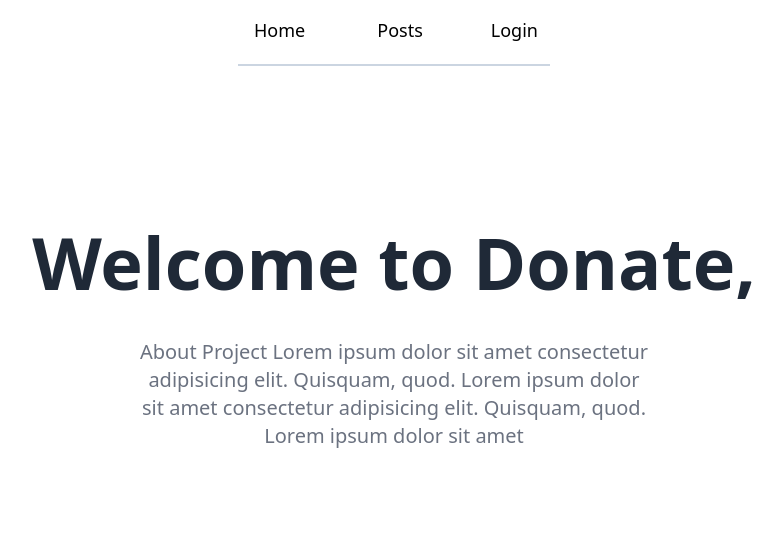
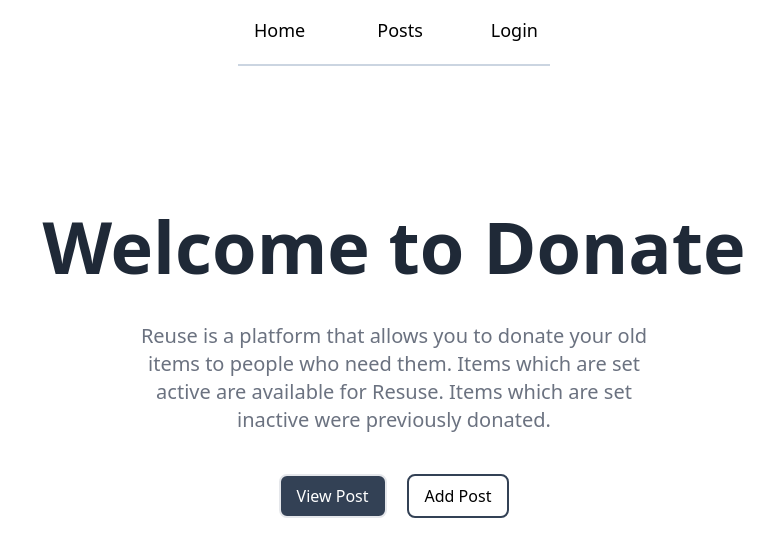
Before and after one commit to abhishekpatelmc/sustain-hack, a Next.js app: page / in a window 1280 px wide. Shown: the top 556 px of the page, without its empty margins (246-1029 px from the left). Built offline with nearby package versions, Linux system fonts and the light colour scheme; no server answers.

Commit message:
home page content added

```diff
--- a/src/pages/create-post.tsx
+++ b/src/pages/create-post.tsx
@@ -3,11 +3,11 @@ import { storage } from "../server/lib/firebase";
 import { ref, getDownloadURL, uploadBytesResumable } from "firebase/storage";
 import Navbar from "../components/Navbar";
 import Image from "next/image";
-import { useRouter } from 'next/router'
+import { useRouter } from "next/router";
 import { server } from "../config";
 
 const CreatePost = () => {
-  const router = useRouter()
+  const router = useRouter();
   const [postsState, setPostsState] = useState([]);
   const [formData, setFormData] = useState({
     title: "",
@@ -26,9 +26,9 @@ const CreatePost = () => {
         [e.target.name]: e.target.value,
       });
     } else {
-      if(e.target.files[0]){
-      setFile(e.target.files[0]);
-      setPreview(URL.createObjectURL(e.target.files[0]));
+      if (e.target.files[0]) {
+        setFile(e.target.files[0]);
+        setPreview(URL.createObjectURL(e.target.files[0]));
       }
     }
   };
@@ -71,13 +71,13 @@ const CreatePost = () => {
       }),
     });
     res = await res.json();
-    router.push("/posts")
-
+    router.push("/posts");
   };
   const allTruthy = () => Object.values(formData).every((x) => x);
 
   return (
     <div>
+      <title>Add Post</title>
       <Navbar />
       <div className="my-10 text-center text-4xl font-bold uppercase text-slate-700">
         Add your post
@@ -146,7 +146,7 @@ const CreatePost = () => {
           </div>
           {!allTruthy() && <div>Enter all fields</div>}
           <button
-          disabled={!allTruthy()}
+            disabled={!allTruthy()}
             className={
               allTruthy()
                 ? "my-2 h-10 w-80 rounded-3xl border-2 border-green-700 text-lg hover:bg-green-700 hover:text-white"
@@ -183,7 +183,13 @@ const CreatePost = () => {
                   </span>
                 </span>
               ) : (
-                <Image width={80} height={100} className="object-cover w-80 h-full" src={preview} alt="test" />
+                <Image
+                  width={80}
+                  height={100}
+                  className="h-full w-80 object-cover"
+                  src={preview}
+                  alt="test"
+                />
               )}
               <input
                 required
--- a/src/pages/index.tsx
+++ b/src/pages/index.tsx
@@ -1,6 +1,7 @@
 import { useSession } from "next-auth/react";
 import Head from "next/head";
 import Image from "next/image";
+import Link from "next/link";
 import Navbar from "../components/Navbar";
 
 const Home = () => {
@@ -16,18 +17,18 @@ const Home = () => {
 
       <main className="text-center">
         <div>
-          <div className="mt-40 px-20">
+          <div className="mt-36 px-20">
             {/* Heading */}
             {!session ? (
               <div>
-                <h1 className="mt-4 px-20 text-7xl font-bold text-gray-800">
-                  Welcome to Donate,
+                <h1 className="px-18 mt-4 text-7xl font-bold text-gray-800">
+                  Welcome to Donate
                 </h1>
               </div>
             ) : (
               <div>
-                <h1 className="mt-4   text-7xl font-bold text-gray-800">
-                  Welcome to Donate,
+                <h1 className="mt-4 px-10 text-7xl font-bold text-gray-800">
+                  Welcome to Reuse
                   <br />
                   {session?.user?.name}
                 </h1>
@@ -35,11 +36,26 @@ const Home = () => {
             )}
           </div>
           <div className="mt-10 flex justify-center">
-            <p className="px-96 text-xl font-extralight text-gray-500">
-              About Project Lorem ipsum dolor sit amet consectetur adipisicing
-              elit. Quisquam, quod. Lorem ipsum dolor sit amet consectetur
-              adipisicing elit. Quisquam, quod. Lorem ipsum dolor sit amet
+            <p className="w-2/5 text-xl font-extralight text-gray-500">
+              Reuse is a platform that allows you to donate your old items to
+              people who need them. Items which are set active are available for
+              Resuse. Items which are set inactive were previously donated.
             </p>
+          </div>
+          <div className="mt-10 flex justify-center gap-5">
+            <Link
+              className="rounded-lg border-2 bg-slate-700 py-2 px-4 text-white  hover:border-slate-700 hover:bg-white hover:text-slate-700 "
+              href="/posts"
+            >
+              View Post
+            </Link>
+
+            <Link
+              href="/posts"
+              className="rounded-lg border-2 border-slate-700 py-2 px-4 hover:bg-slate-700 hover:text-white"
+            >
+              Add Post
+            </Link>
           </div>
         </div>
       </main>
--- a/src/pages/posts.tsx
+++ b/src/pages/posts.tsx
@@ -42,19 +42,21 @@ const Posts: NextPage = ({
   }, [isActive]);
   return (
     <div>
+      <title>Posts</title>
       <Navbar />
+
       <div className="text-center">
         {/* Heading */}
         {!session ? (
           <div>
             <h1 className="mt-4 text-4xl font-bold text-gray-800">
-              Welcome to Sustain Hacks,
+              Welcome to Reuse
             </h1>
           </div>
         ) : (
           <div>
             <h1 className="mt-4 text-4xl font-bold text-gray-800">
-              Welcome to Sustain Hacks, {session?.user?.name}
+              Welcome to Reuse, {session?.user?.name}
             </h1>
           </div>
         )}
```
